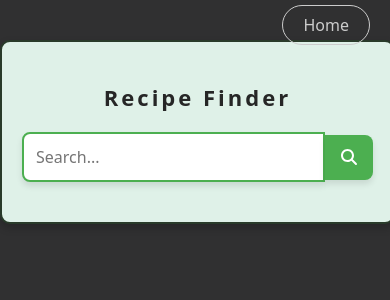
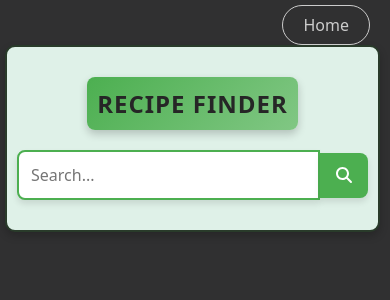
Before and after one commit to JosePanoy/JosePanoy, a React (Vite) app: page /recipefinder in a window 390 px wide. Shown: the top 300 px of the page. Built offline with nearby package versions, Linux system fonts and the light colour scheme.

Commit message:
did adjustments in spacing in mobile view of recipe finder app

```diff
--- a/src/assets/css/speedtest.css
+++ b/src/assets/css/speedtest.css
@@ -14,10 +14,24 @@
 
   h1 {
     text-align: center;
-    color: hsl(0, 0%, 15%);
     margin-bottom: 20px;
     cursor: default;
   }
+
+  .h1-cook {
+    font-size: 24px;
+    font-weight: bold;
+    color: hsl(0, 0%, 15%);
+    text-align: center;
+    margin-bottom: 20px;
+    padding: 10px;
+    background: linear-gradient(135deg, #4caf50, #81c784);
+    border-radius: 8px;
+    box-shadow: 0 4px 8px rgba(0, 0, 0, 0.2);
+    text-transform: uppercase;
+    letter-spacing: 1px;
+  }
+
 
   h3{
     cursor: default;
@@ -145,13 +159,32 @@
     text-align: left;
   }
 
+
   @media (max-width: 768px) {
+    .container {
+      padding: 15px;
+      margin: 10px;
+    }
+
+    .results {
+      max-height: 350px;
+    }
+
     .recipe-card {
       width: calc(100% - 20px);
     }
   }
 
   @media (max-width: 480px) {
+    .container {
+      padding: 10px;
+      margin: 5px;
+    }
+
+    .results {
+      max-height: 300px;
+    }
+
     .recipe-card {
       width: 100%;
     }
--- a/src/assets/sideprojects/recipefinder.jsx
+++ b/src/assets/sideprojects/recipefinder.jsx
@@ -60,7 +60,7 @@ function RecipeFinder() {
       </div>
 
       <div className="container">
-        <h1>Recipe Finder</h1>
+        <h1 className="h1-cook">Recipe Finder</h1>
         <div className="search-container1">
           <input
             type="text"
--- a/src/project-div.jsx
+++ b/src/project-div.jsx
@@ -3,7 +3,7 @@ import './assets/css/projectdiv.css';
 import MainPicture from './assets/img/18.png';
 import TodolistPic from './assets/img/todolist.gif'
 import CalculatorPic from './assets/img/calculator.gif'
-import SpeedTestPic from './assets/img/speedtest.gif'
+import RecipeFinder from './assets/img/cooking.gif'
 import { Fade } from 'react-awesome-reveal';
 import { Link } from 'react-router-dom';
 
@@ -20,7 +20,7 @@ function SideProjects() {
             <Link to="/calculator" style={{backgroundImage: `url(${CalculatorPic})`}} className="project-item" data-title="Calculator"></Link>
             </Fade>
             <Fade direction="right" delay={500}>
-            <Link to="/recipefinder" style={{backgroundImage: `url(${SpeedTestPic})`}} className="project-item" data-title="Recipe Finder"></Link>
+            <Link to="/recipefinder" style={{backgroundImage: `url(${RecipeFinder})`}} className="project-item" data-title="Recipe Finder"></Link>
             </Fade>
             <Fade direction="left" delay={400}>
                 <div className="project-item" data-title="Project 5">Project 5</div>
```
Also changed, not shown: src/assets/img/cooking.gif (added).
